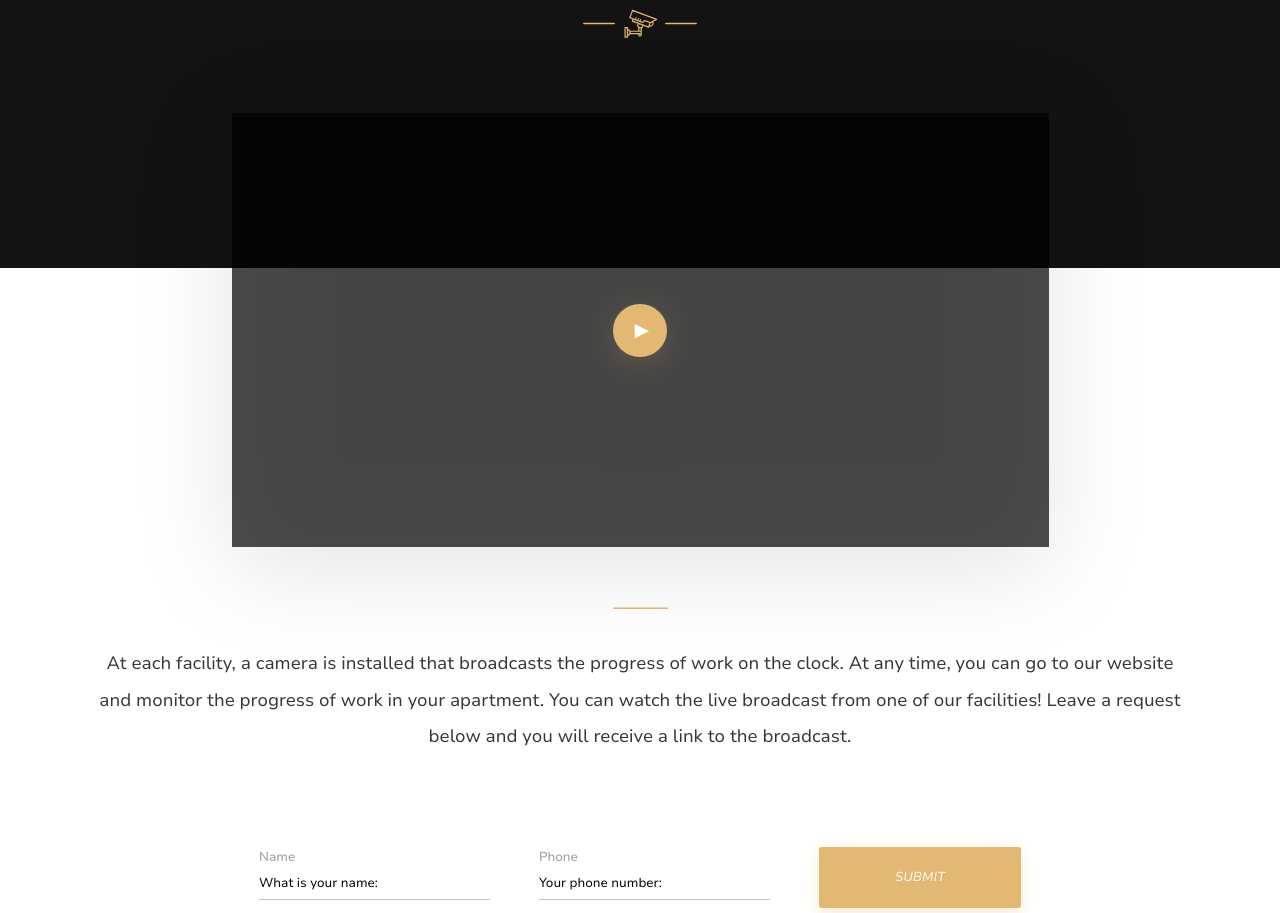
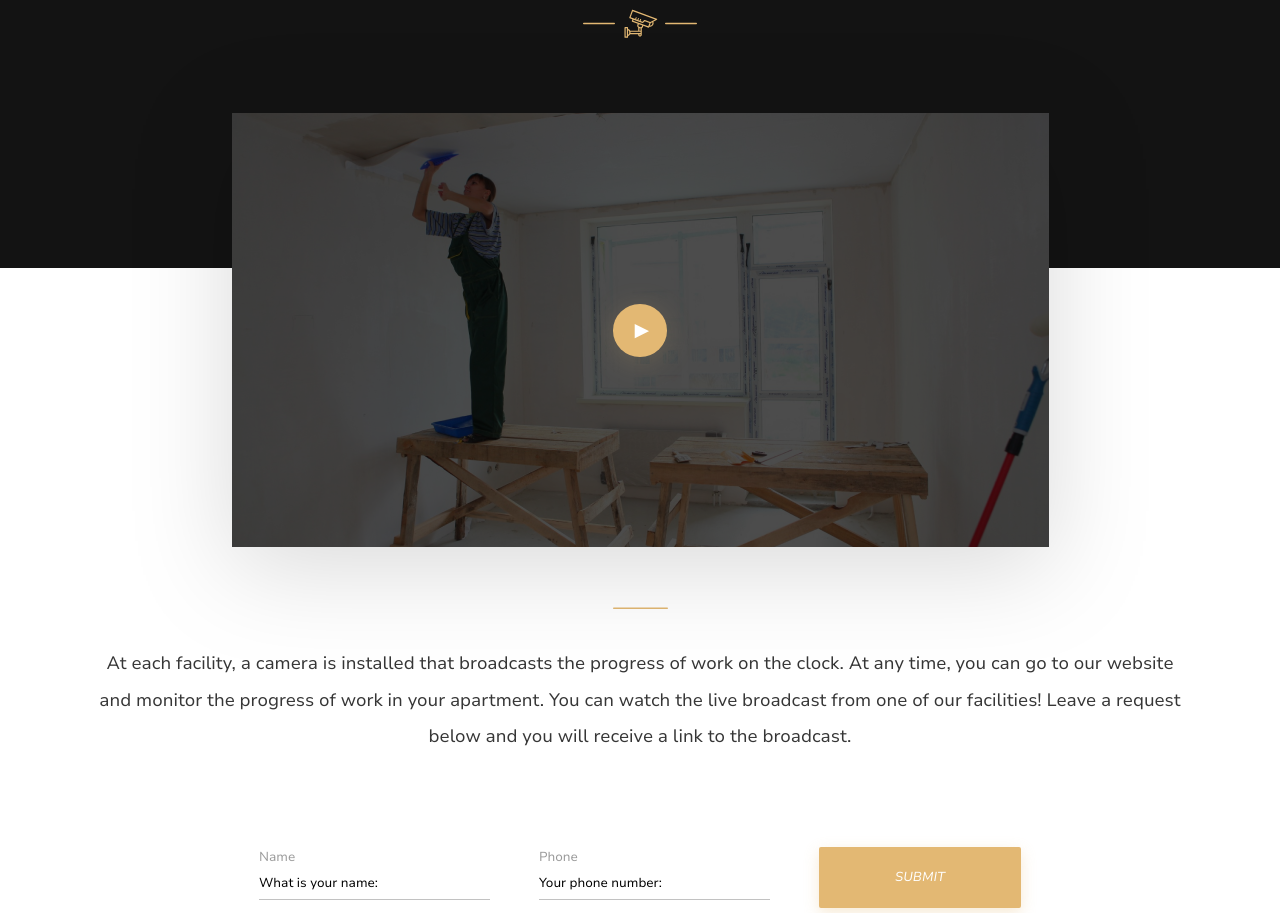
Before and after one commit to Maccoffee-classik/Repair-Design-Project, a plain HTML site: page index.html in a window 1280 px wide. Shown: the part 1589-2502 px from the top of the page. Drawn offline with Linux system fonts and the light colour scheme; the site is published under a folder, as on GitHub Pages, so addresses that start at the root find nothing.

Commit message:
savevideo

```diff
--- a/styles/style.css
+++ b/styles/style.css
@@ -285,7 +285,7 @@ h1 .title {
 }
 
 .video {
-  background-image: url("/img/control-image.png");
+  background-image: url("../img/control-image.png");
   background-repeat: no-repeat;
   background-size: cover;
   background-position: center;
```
